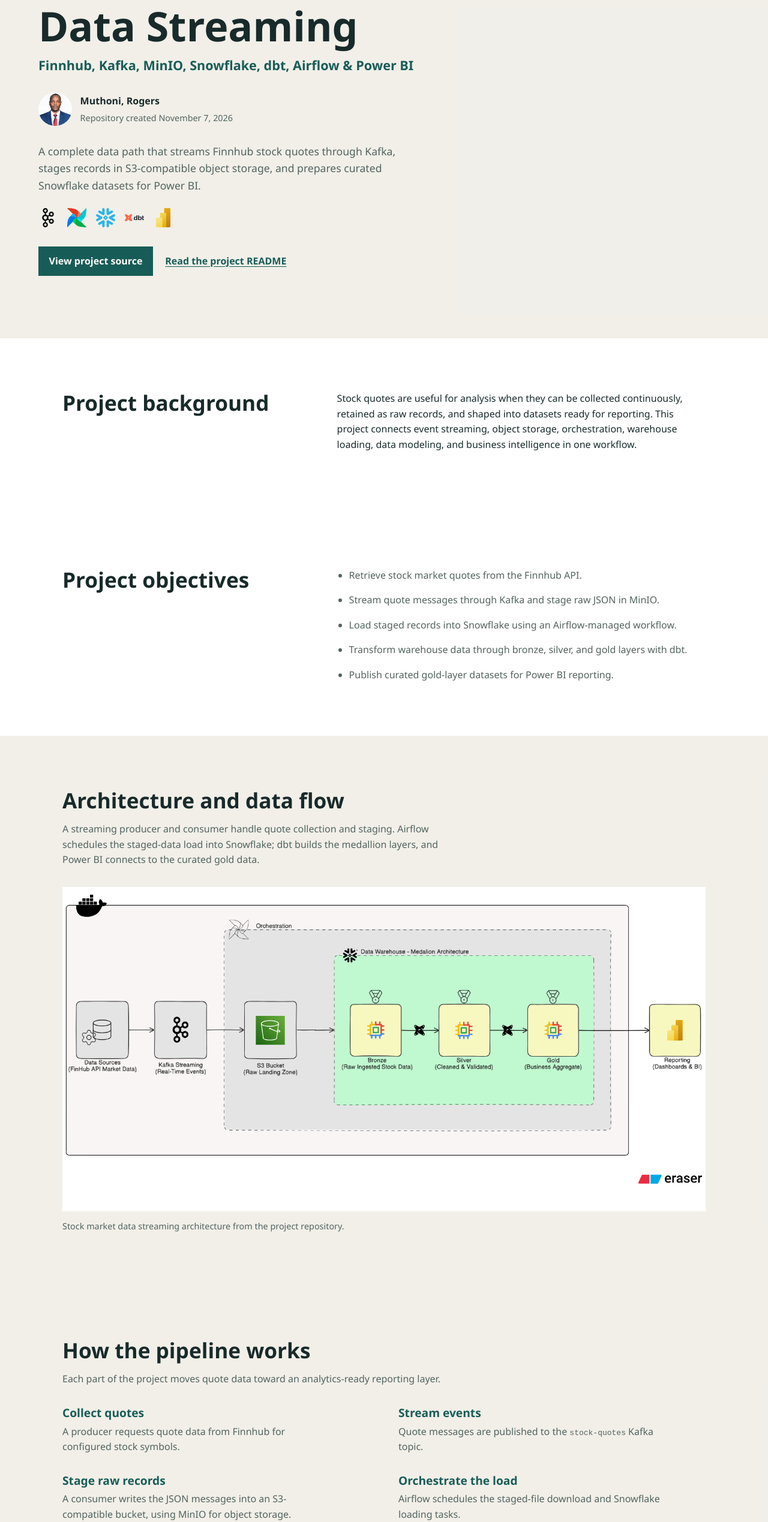
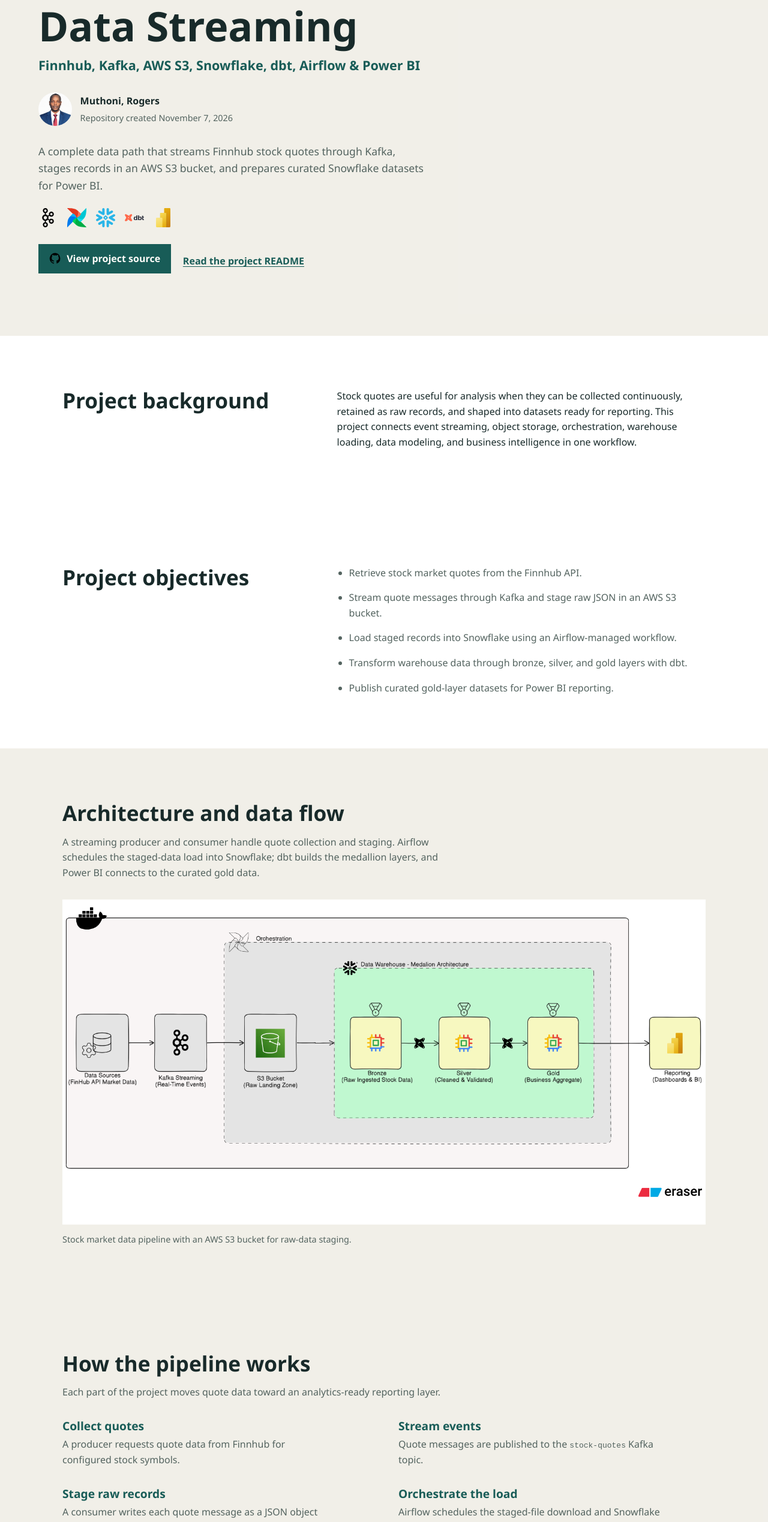
Before and after one commit to rmmuthoni/rmmuthoni.github.io, a plain HTML site: page stock-market-data-streaming.html in a window 1280 px wide. Shown: the part 240-2778 px from the top of the page at 60% size. Drawn offline with Linux system fonts and the light colour scheme; a web font is replaced by a local one.

Commit message:
improved the project section

```diff
--- a/stock-market-data-streaming.html
+++ b/stock-market-data-streaming.html
@@ -33,7 +33,7 @@
         <div class="project-detail-intro">
           <h1 id="project-title">Stock Market Data Streaming</h1>
           <p class="project-detail-subtitle">
-            Finnhub, Kafka, MinIO, Snowflake, dbt, Airflow &amp; Power BI
+            Finnhub, Kafka, AWS S3, Snowflake, dbt, Airflow &amp; Power BI
           </p>
           <div class="project-byline">
             <img src="assets/images/rogers_photo.jpeg" alt="Muthoni, Rogers" width="56" height="56">
@@ -44,7 +44,7 @@
           </div>
           <p class="project-detail-lede">
             A complete data path that streams Finnhub stock quotes through Kafka,
-            stages records in S3-compatible object storage, and prepares curated
+            stages records in an AWS S3 bucket, and prepares curated
             Snowflake datasets for Power BI.
           </p>
           <ul class="project-detail-tools" aria-label="Project technologies">
@@ -59,7 +59,7 @@
             href="https://github.com/rmmuthoni/stock-data-streaming-with-kafka-airflow-aws-bucket-snowflake-dbt-and-powerbi"
             target="_blank"
             rel="noopener noreferrer"
-          >View project source</a>
+          ><img src="assets/icons/github.svg" alt="" aria-hidden="true">View project source</a>
           <a
             class="project-detail-text-link project-readme-link"
             href="https://github.com/rmmuthoni/stock-data-streaming-with-kafka-airflow-aws-bucket-snowflake-dbt-and-powerbi#readme"
@@ -87,7 +87,7 @@
             <h2 id="objectives-title">Project objectives</h2>
             <ul class="project-objectives-list">
               <li>Retrieve stock market quotes from the Finnhub API.</li>
-              <li>Stream quote messages through Kafka and stage raw JSON in MinIO.</li>
+              <li>Stream quote messages through Kafka and stage raw JSON in an AWS S3 bucket.</li>
               <li>Load staged records into Snowflake using an Airflow-managed workflow.</li>
               <li>Transform warehouse data through bronze, silver, and gold layers with dbt.</li>
               <li>Publish curated gold-layer datasets for Power BI reporting.</li>
@@ -109,12 +109,12 @@
             <figure class="project-detail-figure project-architecture-figure">
               <img
                 src="assets/images/stock-market-data-architecture.png"
-                alt="Stock quote architecture connecting Finnhub, Kafka, object storage, Snowflake, dbt, Airflow, and Power BI."
+                alt="Stock quote architecture connecting Finnhub, Kafka, an AWS S3 bucket, Snowflake, dbt, Airflow, and Power BI."
                 width="1703"
                 height="860"
                 loading="lazy"
               >
-              <figcaption>Stock market data streaming architecture from the project repository.</figcaption>
+              <figcaption>Stock market data pipeline with an AWS S3 bucket for raw-data staging.</figcaption>
             </figure>
           </div>
         </section>
@@ -136,7 +136,7 @@
               </li>
               <li>
                 <h3>Stage raw records</h3>
-                <p>A consumer writes the JSON messages into an S3-compatible bucket, using MinIO for object storage.</p>
+                <p>A consumer writes each quote message as a JSON object to an AWS S3 bucket for raw-data staging.</p>
               </li>
               <li>
                 <h3>Orchestrate the load</h3>
--- a/styles.css
+++ b/styles.css
@@ -1786,12 +1786,18 @@
   display: inline-flex;
   min-height: 3.1rem;
   align-items: center;
+  gap: 0.6rem;
   padding: 0.75rem 1.1rem;
   background: var(--teal);
   color: var(--white);
   font-weight: 700;
   text-decoration: none;
   transition: transform 180ms ease, opacity 180ms ease;
+}
+
+.project-detail-action img {
+  width: 1.25rem;
+  height: 1.25rem;
 }
 
 .project-detail-action:hover,
@@ -1998,6 +2004,15 @@
 
 .project-detail-footer {
   background: var(--section-background);
+  color: var(--ink);
+}
+
+.project-detail-footer a:hover {
+  background: rgb(24 92 87 / 8%);
+}
+
+.project-detail-footer .footer-note {
+  color: var(--muted);
 }
 
 @media (max-width: 620px) {
```
Also changed, not shown: retail-store-analytics.html (+1 -1 lines), assets/icons/github.svg (added).
